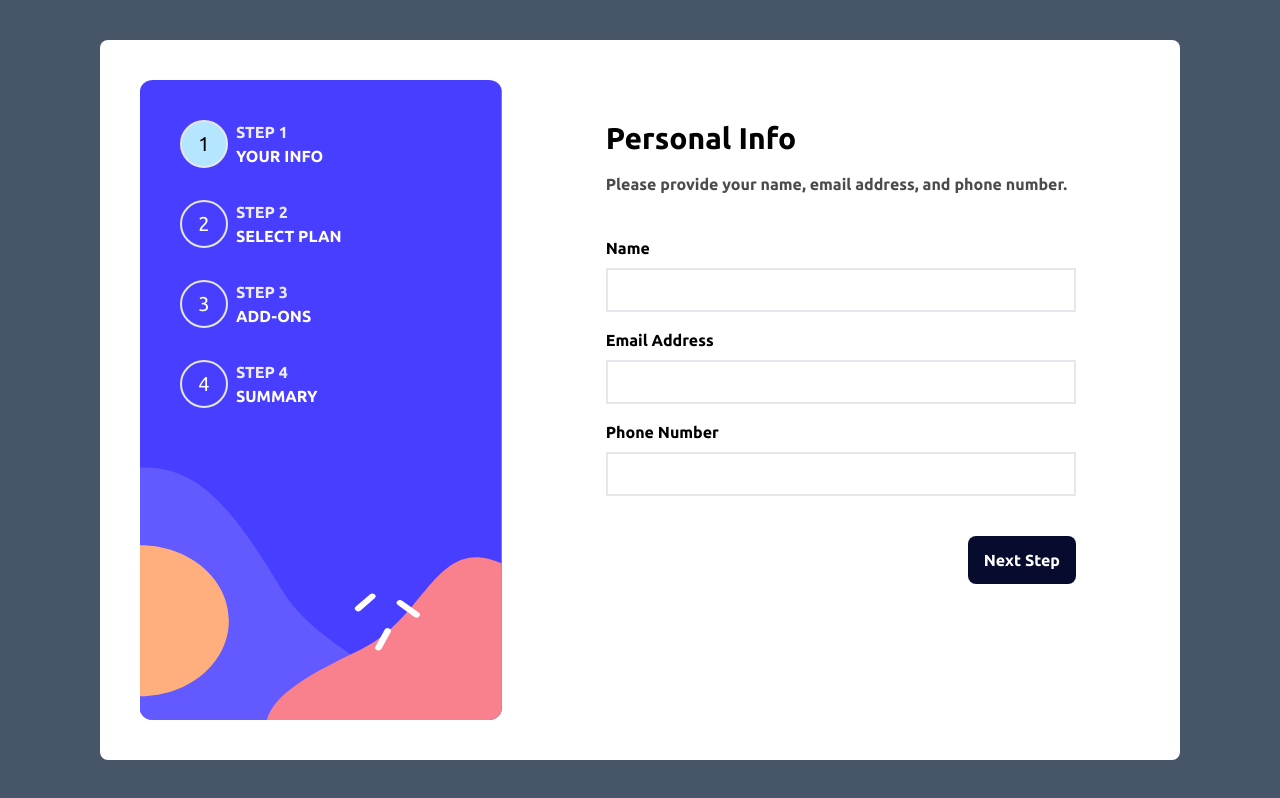
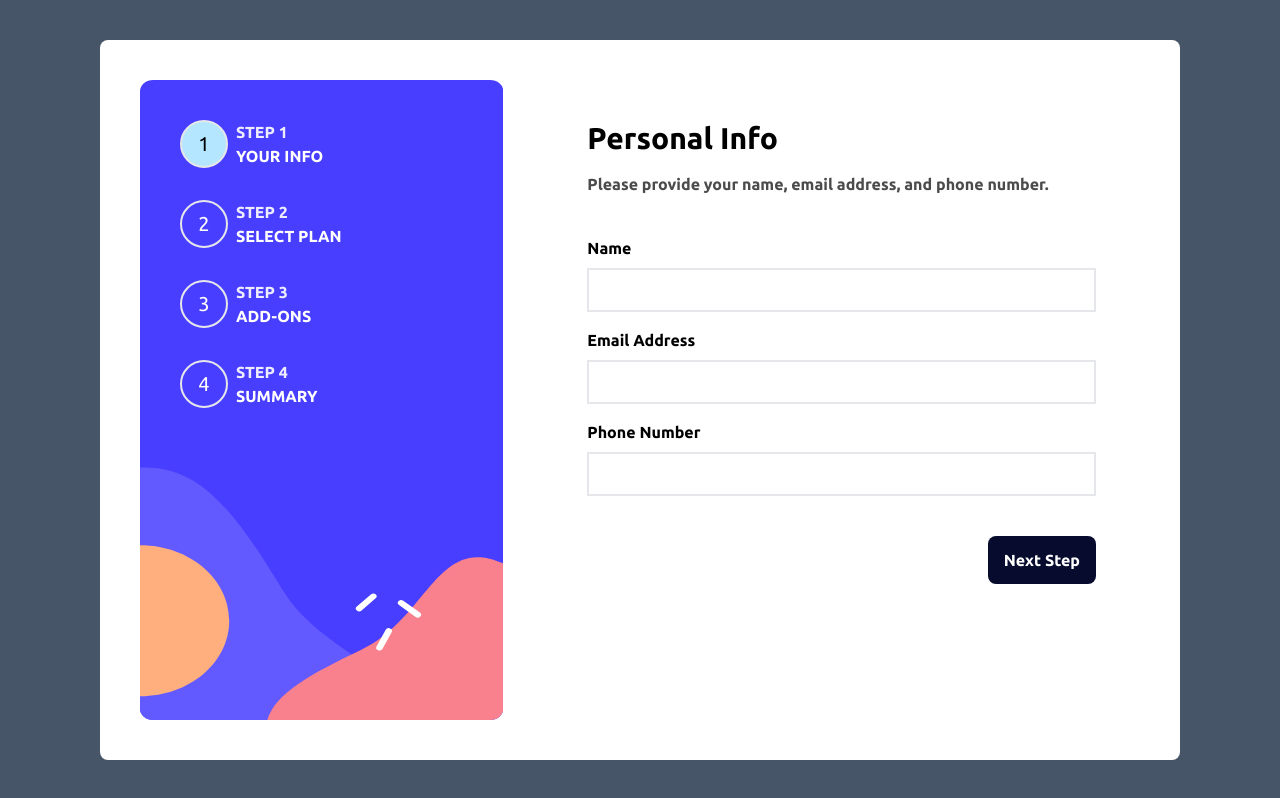
Before and after one commit to Torycd/multistepform, a React (Vite) app: page / in a window 1280 px wide. Built offline with nearby package versions, Linux system fonts and the light colour scheme.

Commit message:
padding wromg

```diff
--- a/src/HomePage.jsx
+++ b/src/HomePage.jsx
@@ -23,7 +23,7 @@ export default function HomePage() {
           </div>
 
           {/* Main content */}
-          <div className="w-dvh h-full -translate-y-[10%] mt-6 sm:mt-0 sm:-translate-y-0 rounded-lg mx-6 md:w-[60%] z-10  bg-white px-10">
+          <div className="w-dvh h-full -translate-y-[10%] mt-6 sm:mt-0 sm:-translate-y-0 rounded-lg mx-6 md:w-[60%] z-10  bg-white px-5">
             <Suspense fallback={<LoadingIndicator />}>
                 <Outlet />
             </Suspense>
```
